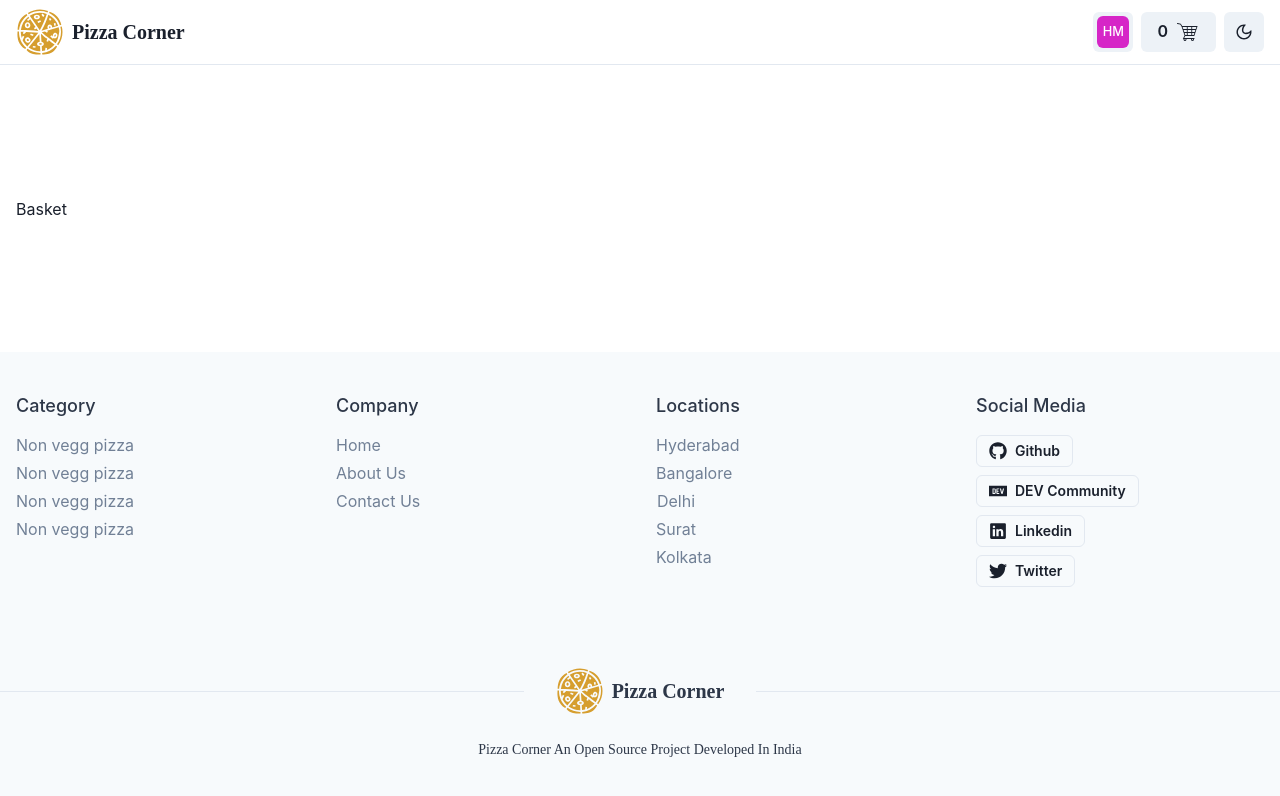
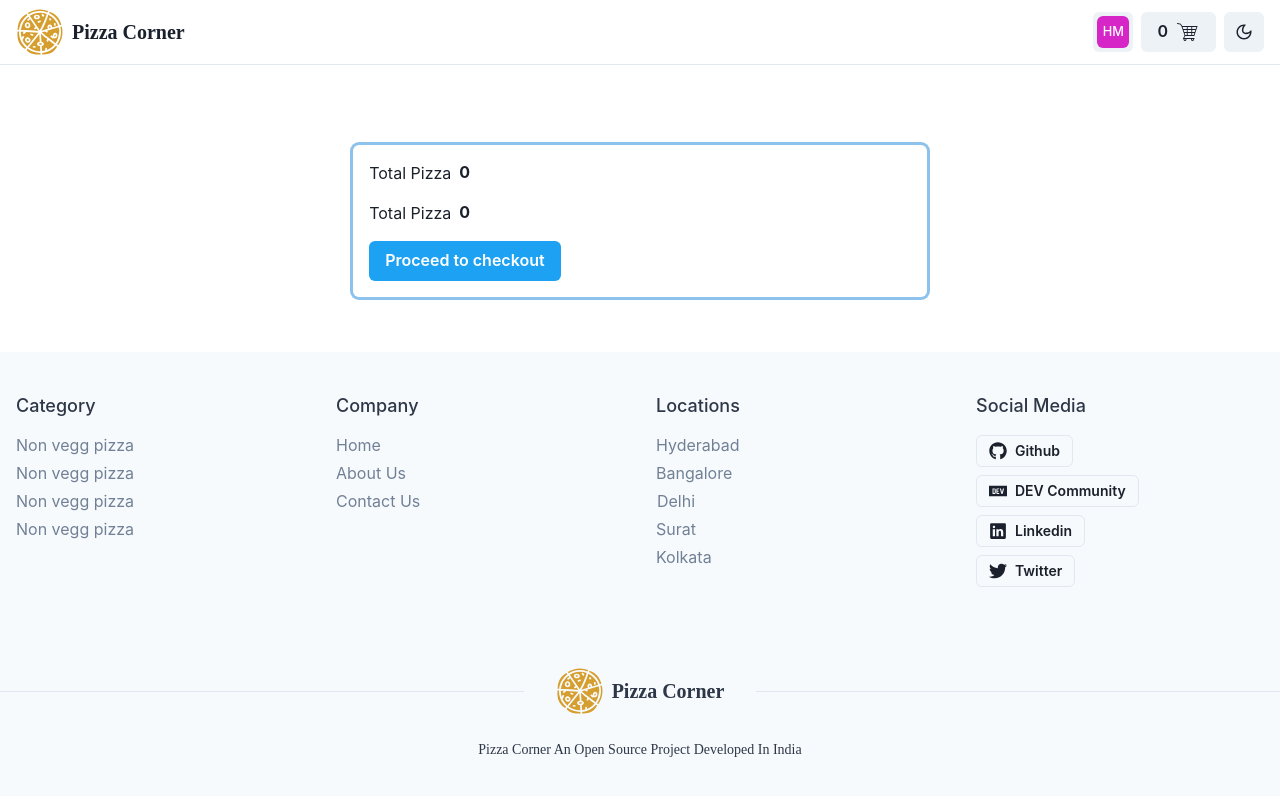
Before and after one commit to harshmangalam/dotnet-reactjs-pizza-corner, a React (Vite) app in the folder web-client/: page /basket in a window 1280 px wide. Shown: the top 796 px of the page. Built offline with nearby package versions, Linux system fonts and the light colour scheme.

Commit message:
added baskets items

```diff
--- a/web-client/src/pages/Basket.jsx
+++ b/web-client/src/pages/Basket.jsx
@@ -1,7 +1,73 @@
-export default function BasketPage(){
-    return (
-        <div>
-Basket
-        </div>
-    )
+import {
+  Avatar,
+  Box,
+  Button,
+  Container,
+  Heading,
+  HStack,
+  IconButton,
+  Image,
+  SimpleGrid,
+  Stack,
+  Text,
+  useColorModeValue,
+} from "@chakra-ui/react";
+import { useBasket } from "../context/basket";
+import { AiOutlinePlus, AiOutlineMinus } from "react-icons/ai";
+export default function BasketPage() {
+  const { cart } = useBasket();
+  return (
+    <Container>
+        <SimpleGrid spacing={6} columns={1}>
+      <Box>
+        <Stack spacing={4}>
+          {cart.map((data) => (
+            <HStack justify={"space-between"}>
+              <HStack spacing={6}>
+                <Avatar src={data.item.image} size={"xl"} />
+                <Stack spacing={0}>
+                  <Heading fontSize={"xl"}>{data.item.name}</Heading>
+                  <Text fontSize={"lg"}>Rs {data.item.price}</Text>
+                </Stack>
+              </HStack>
+              <Box>
+                <HStack spacing={4}>
+                  <IconButton
+                    size={"sm"}
+                    icon={<AiOutlinePlus size={16} />}
+                    aria-label="Plus"
+                  />
+                  <Heading fontSize={"md"}>{data.count}</Heading>
+                  <IconButton
+                    size={"sm"}
+                    icon={<AiOutlineMinus size={16} />}
+                    aria-label="Minus"
+                  />
+                </HStack>
+              </Box>
+            </HStack>
+          ))}
+        </Stack>
+      </Box>
+
+      <Box bg={useColorModeValue("white", "gray.700")} p={4} rounded="md" shadow={"outline"}>
+        <Stack spacing={4}>
+          <HStack>
+            <Text>Total Pizza</Text>
+            <Heading fontSize={"md"}>{cart.length}</Heading>
+          </HStack>
+          <HStack>
+            <Text>Total Pizza</Text>
+            <Heading fontSize={"md"}>{cart.length}</Heading>
+          </HStack>
+          <Box>
+            <Button colorScheme={"twitter"}>
+                Proceed to checkout
+            </Button>
+          </Box>
+        </Stack>
+      </Box>
+    </SimpleGrid>
+    </Container>
+  );
 }
```
